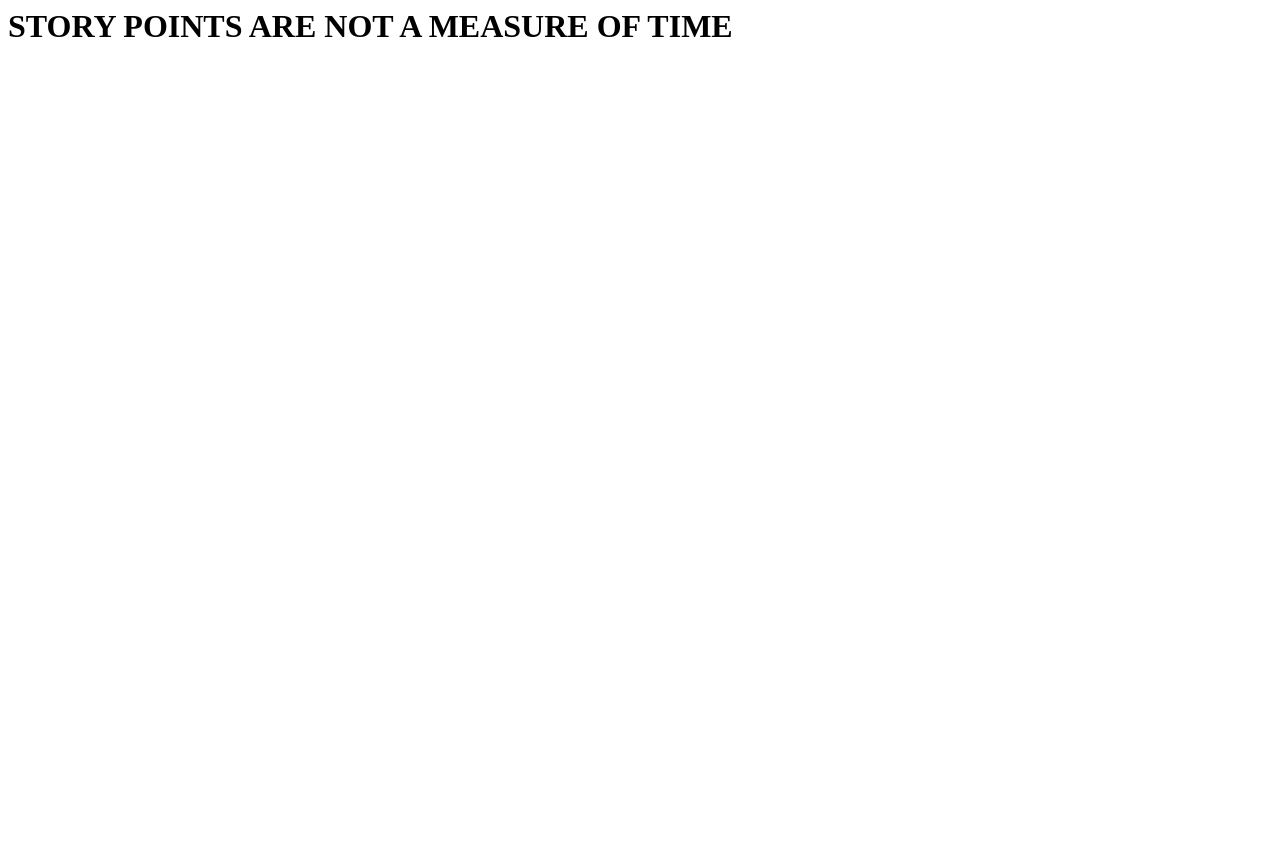
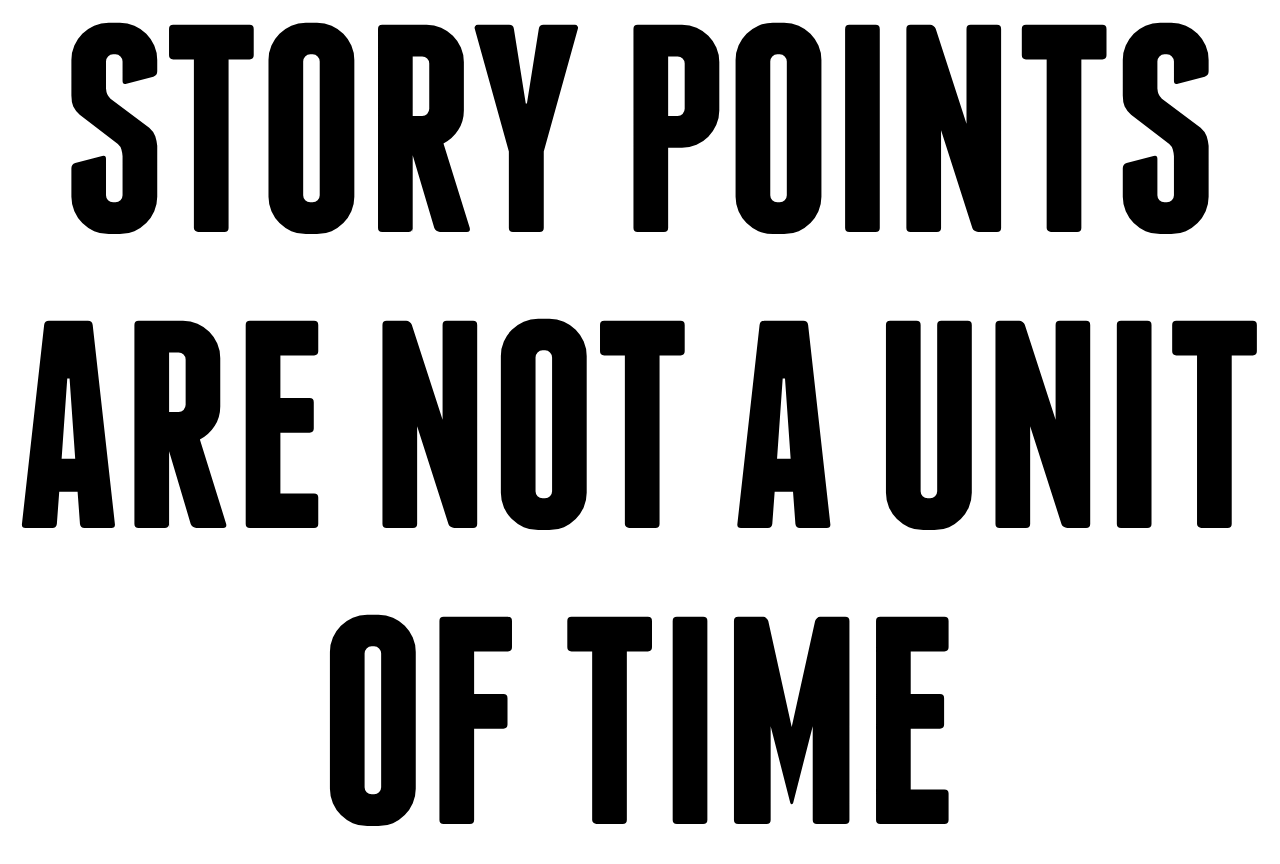
Before and after one commit to pimterry/pointsarenttime.com, a plain HTML site: page index.html in a window 1280 px wide. Before the commit the page ends 800 px from the top, so only its background shows below. Drawn offline with Linux system fonts and the light colour scheme.

Commit message:
Some nice fonts and bigger letters

```diff
--- a/index.html
+++ b/index.html
@@ -1,5 +1,14 @@
 <html>
+<head>
+    <link rel="stylesheet" href="style.css" />
+</head>
 <body>
-<h1>STORY POINTS ARE NOT A MEASURE OF TIME</h1>
+    <div id="pagesContainer">
+        <div id="page1">
+            <div class="title">
+                <h1>Story points are not a unit of time</h1>
+            </div>
+        </div>
+    </div>
 </body>
 </html>
--- /dev/null
+++ b/style.css
@@ -0,0 +1,37 @@
+@font-face {
+    font-family: franchise;
+    src: url('fonts/franchise-bold.ttf'),
+         url('fonts/franchise-bold.eot');
+}
+
+* {
+    margin: 0;
+    padding: 0;
+}
+
+body {
+    font-family: franchise, serif;
+    font-weight: bolder;
+    overflow-y: scroll;
+}
+
+#pagesContainer {
+    display: table;
+    height: 100%;
+    width: 100%;
+}
+
+#page1 {
+    height: 100%;
+    width: 100%;
+    padding: 10px;
+    display: table-cell;
+    text-align: center;
+    vertical-align: middle;
+}
+
+.title {
+    text-transform: uppercase;
+    font-size: 111pt;
+    margin: 0 auto;
+}
```
Also changed, not shown: fonts/franchise-bold.ttf (added), 1 other file.
